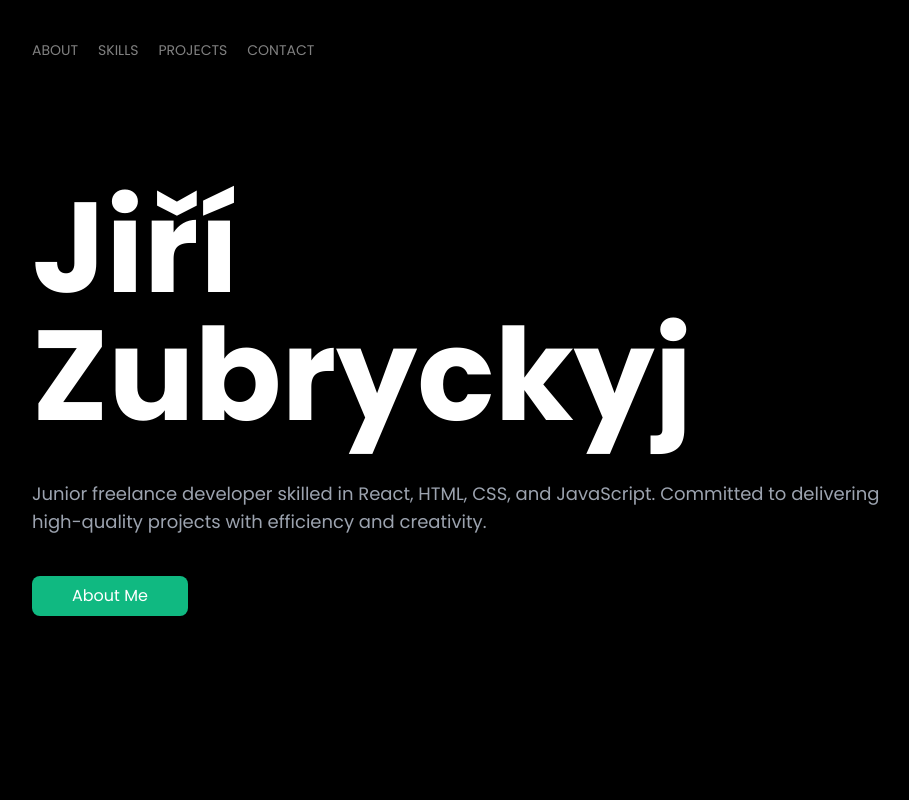
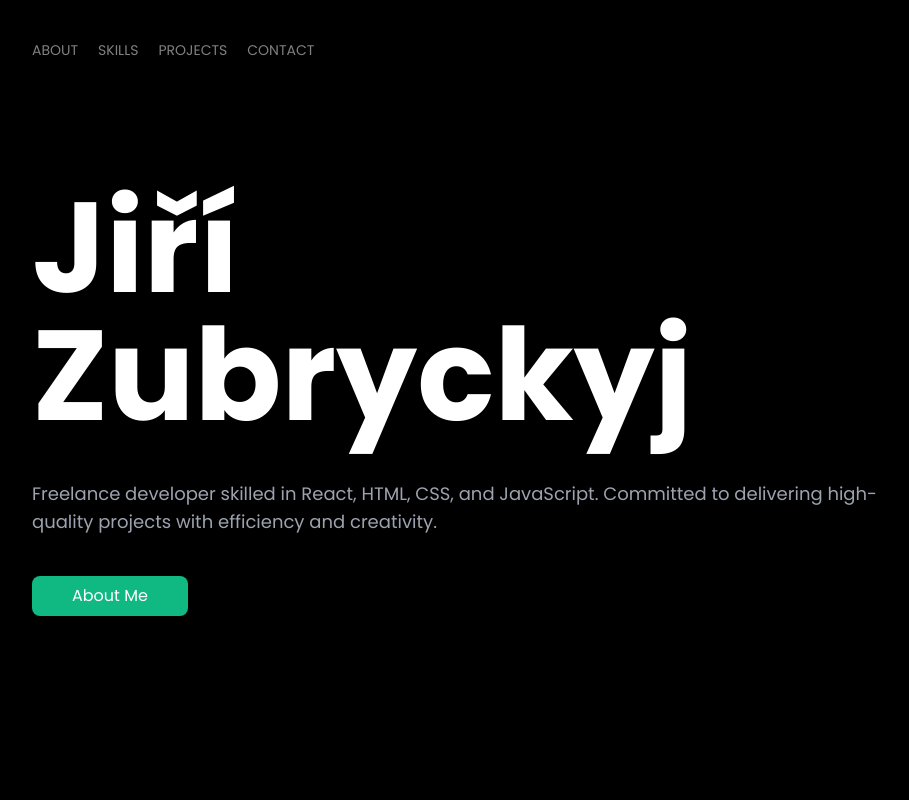
Before and after one commit to skokann/My-Portfolio, a Next.js app: page / in a window 1280 px wide. Shown: the top 800 px of the page, without its empty margins (8-917 px from the left). Built offline with nearby package versions, Linux system fonts and the light colour scheme.

Commit message:
Update HeroSection.tsx

```diff
--- a/components/HeroSection.tsx
+++ b/components/HeroSection.tsx
@@ -5,7 +5,7 @@ export default function HeroSection() {
         Jiří <br /> Zubryckyj
       </h1>
       <span className="text-gray-400 w-full max-w-full lg:max-w-4xl text-lg">
-        Junior freelance developer skilled in React, HTML, CSS, and JavaScript.
+        Freelance developer skilled in React, HTML, CSS, and JavaScript.
         Committed to delivering high-quality projects with efficiency and
         creativity.
       </span>
```
